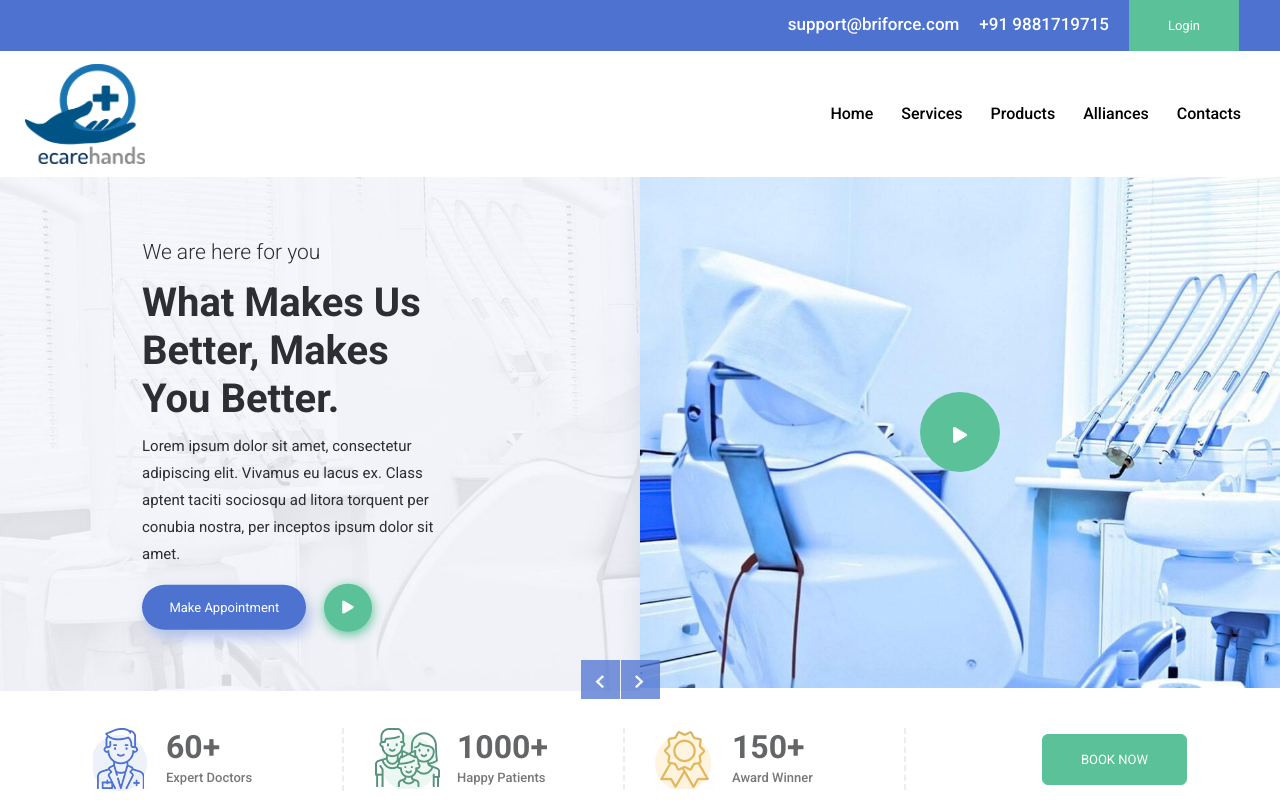
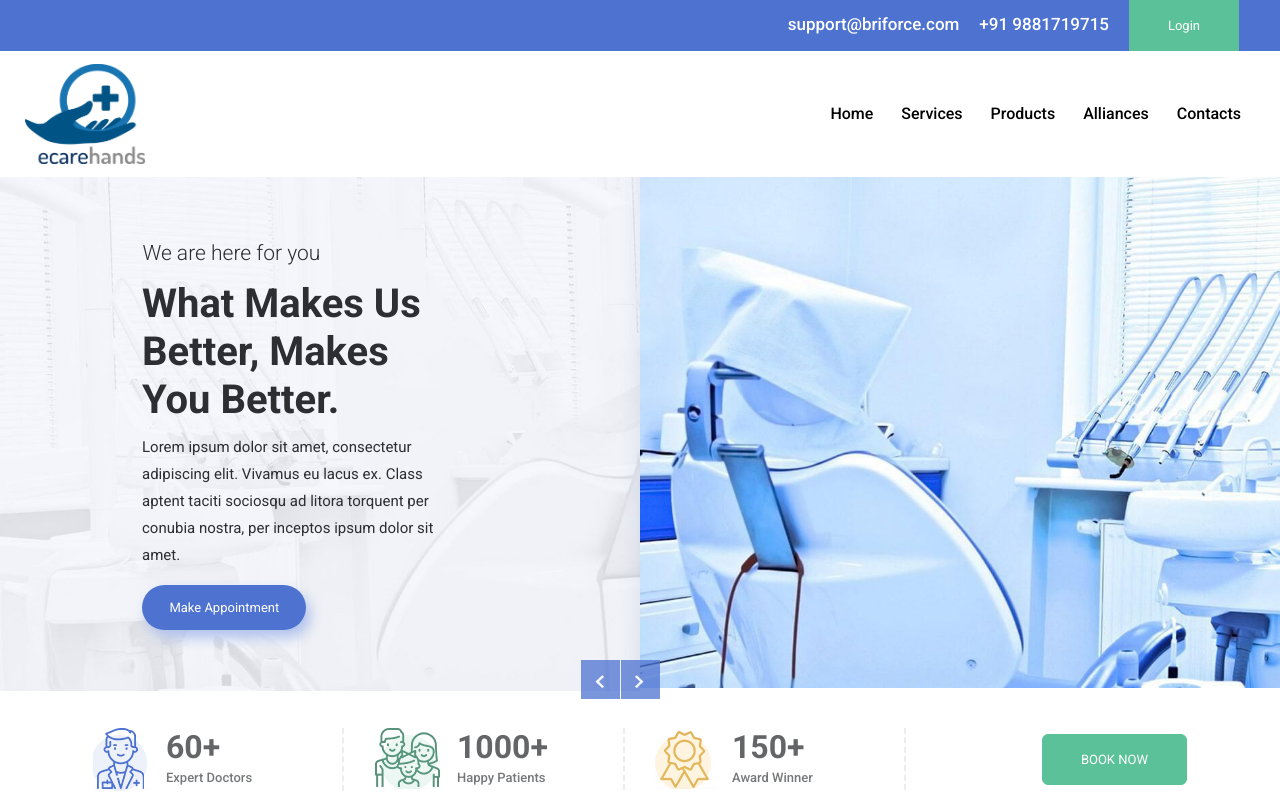
Before and after one commit to sajida2406/ecarehands, a plain HTML site: page index.html in a window 1280 px wide. Shown: the top 800 px of the page. Drawn offline with Linux system fonts and the light colour scheme.

Commit message:
Update index.html

```diff
--- a/index.html
+++ b/index.html
@@ -99,7 +99,7 @@
                             <h1>What Makes Us Better, Makes <br> You Better.</h1>
                             <p>Lorem ipsum dolor sit amet, consectetur adipiscing elit. Vivamus eu lacus ex. Class aptent taciti sociosqu ad litora torquent per conubia nostra, per inceptos ipsum dolor sit amet.</p>
                             <a href="#" class="btn btn-primary">Make Appointment</a>
-                            <a href="https://www.youtube.com/watch?v=pBFQdxA-apI" class="play-btn popup-youtube"><i class="fas fa-play"></i></a>
+
                         </div>
 
                         <!--//End Slider Title -->
@@ -109,7 +109,7 @@
             <div>
                 <div class="slider-video">
                     <img src="images/slider2.jpg" class="img-fluid" alt="#">
-                    <div class="slider-video-icon"><i class="fas fa-play"></i></div>
+
                 </div>
             </div>
             <div>
```
